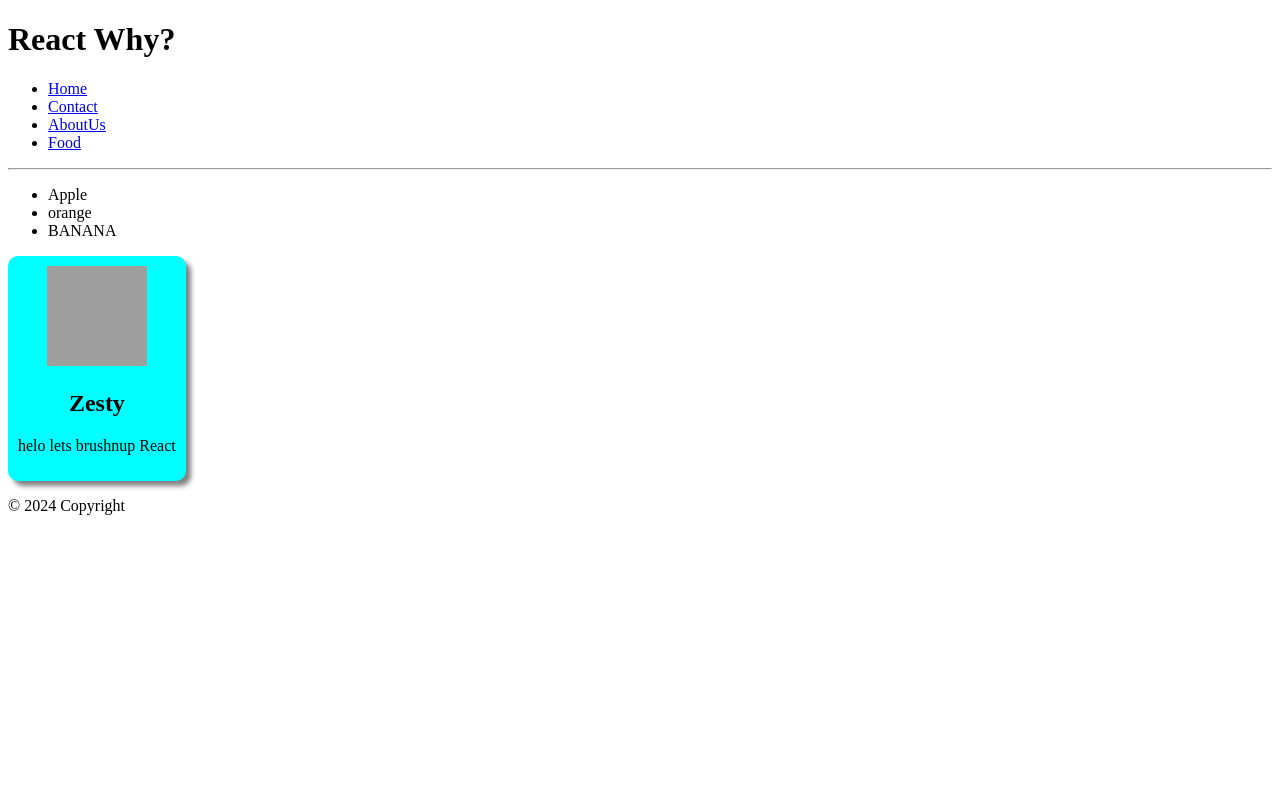
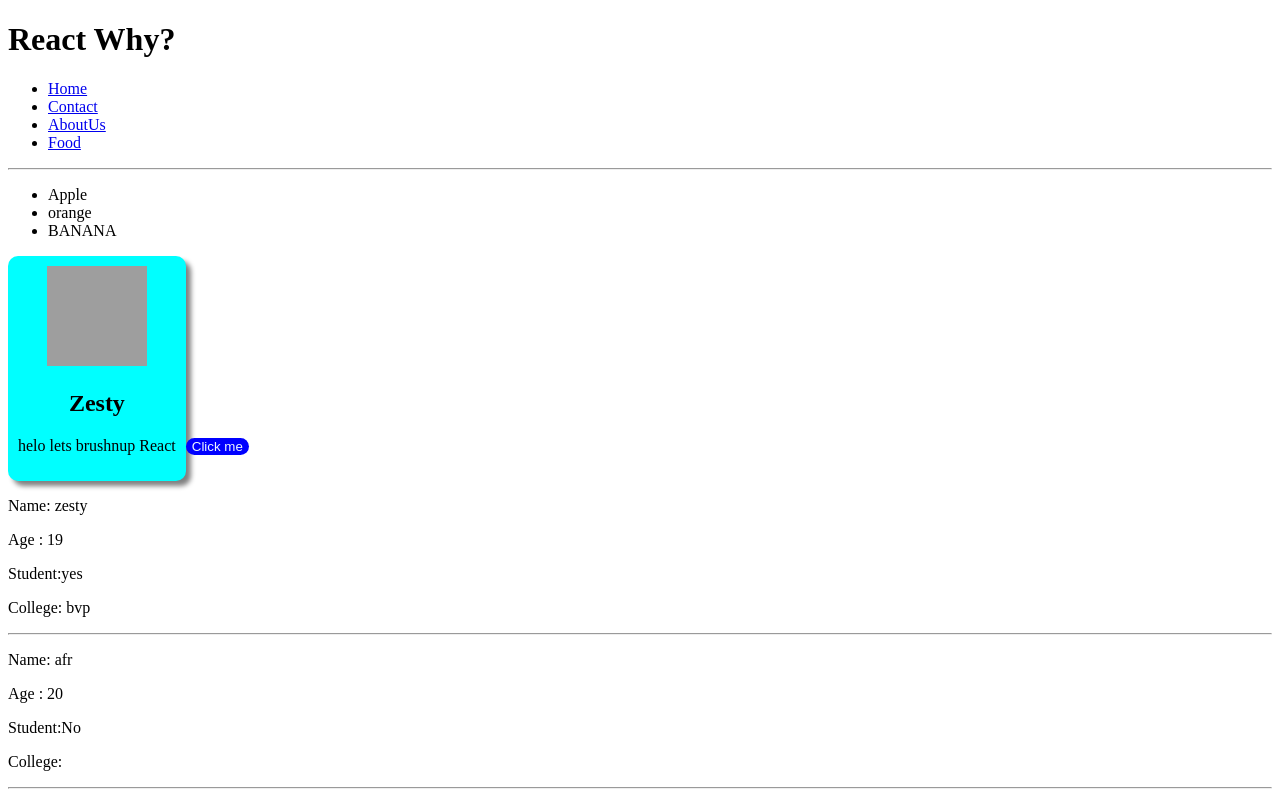
Before and after one commit to ZestyZeeshan/ReactRevision, a React (Vite) app: page / in a window 1280 px wide. Shown: the top 800 px of the page. Built offline with nearby package versions, Linux system fonts and the light colour scheme; grey boxes are pictures that could not be loaded.

Commit message:
card n props

```diff
--- a/src/App.jsx
+++ b/src/App.jsx
@@ -2,6 +2,8 @@ import Header from "./Header"
 import Footer from "./Footer"
 import Food from "./Food";
 import Card from "./Card";
+import Button from "./Botton/Button";
+import Student from "./Props/Student";
 
 function App() {
 
@@ -11,6 +13,13 @@ function App() {
       <Header/>
       <Food/>
       <Card/>
+      <Button/>
+      <Student name='zesty' age={19} isStudent={true} college="bvp" />
+      <Student name='afr' age={20} isStudent={false} colleege='jmi'/>
+      <Student name='tal' age={21} isStudent={true} college="Ca" />
+      <Student name='nit' age={22} isStudent={false} colleege='gurug'/>
+
+
       <Footer/>
     </>
   );
--- /dev/null
+++ b/src/Botton/Button.jsx
@@ -0,0 +1,11 @@
+import styles from './ButtonStyle.module.css'
+
+function Button(){
+    return (
+
+      <button className={styles.button}>Click me</button>
+
+    )
+}
+
+export default Button;
--- /dev/null
+++ b/src/Botton/ButtonStyle.module.css
@@ -0,0 +1,6 @@
+.button{
+    background-color:blue;
+    color: aliceblue;
+    border: black;
+    border-radius: 10px;
+}
--- /dev/null
+++ b/src/Props/Student.jsx
@@ -0,0 +1,17 @@
+import styles from './prop.module.css'
+
+function Student(props){
+     return(
+        <div className={styles}>
+
+         <p>Name: {props.name}</p>
+         <p>Age : {props.age}</p>
+         <p>Student:{props.isStudent ? "yes" : "No"}</p>
+         <p>College: {props.college}</p>
+         <hr></hr>
+
+        </div>
+
+     )
+}
+export default Student;
--- /dev/null
+++ b/src/Props/prop.module.css
@@ -0,0 +1,5 @@
+.prop{
+    color: black;
+    font-size: x-large;
+    font-family: 'Gill Sans', 'Gill Sans MT', Calibri, 'Trebuchet MS', sans-serif;
+}
```
